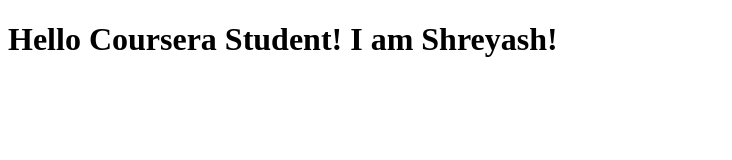
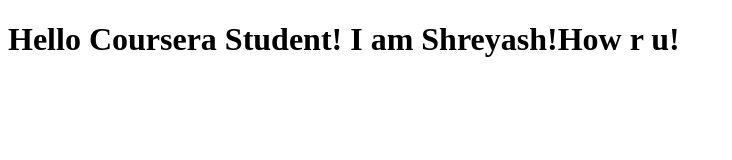
Before and after one commit to shreyash3497/coursera-test, a plain HTML site: page index.html in a window 1280 px wide. Shown: the whole page, without its empty margins (0-732 px from the left). Drawn offline with Linux system fonts and the light colour scheme.

Commit message:
Next version of web file.

```diff
--- a/index.html
+++ b/index.html
@@ -5,6 +5,6 @@
     <title>Hello Coursera</title>
   </head>
   <body>
-    <h1>Hello Coursera Student! I am Shreyash!</h1>
+    <h1>Hello Coursera Student! I am Shreyash!How r u!</h1>
   </body>
 </html>
```
